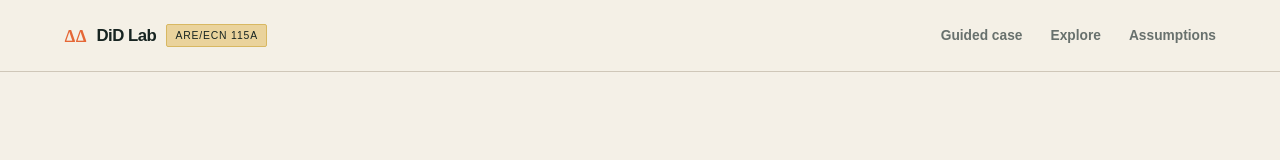
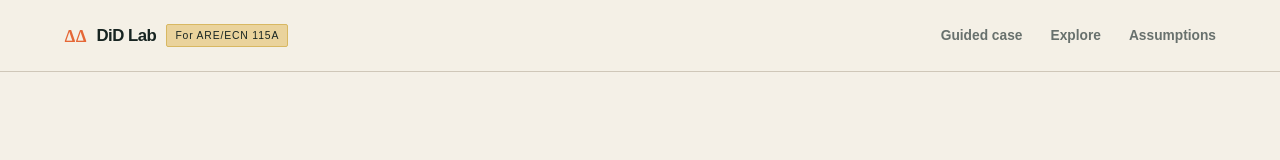
Before and after one commit to rabedm/classes, a React (Vite) app in the folder ARE-ECN-115A-Economic-Development/did-lab/: page / in a window 1280 px wide. Shown: the top 160 px of the page. Built offline with nearby package versions, Linux system fonts and the light colour scheme.

Commit message:
Clarify ARE/ECN 115A course label (#4)
Co-authored-by: Rodrigo Abed Mosciaro <rabedm@MacBook-Air-89.local>

```diff
--- a/ARE-ECN-115A-Economic-Development/did-lab/src/App.tsx
+++ b/ARE-ECN-115A-Economic-Development/did-lab/src/App.tsx
@@ -417,7 +417,7 @@ export default function Home() {
   return (
     <main data-version="17">
       <header className="site-header">
-        <div className="brand-group"><a className="brand" href="#top" aria-label="DiD Lab home"><span className="brand-mark">ΔΔ</span><span className="brand-title">DiD Lab</span></a><span className="course-code">ARE/ECN 115A</span></div>
+        <div className="brand-group"><a className="brand" href="#top" aria-label="DiD Lab home"><span className="brand-mark">ΔΔ</span><span className="brand-title">DiD Lab</span></a><span className="course-code">For ARE/ECN 115A</span></div>
         <nav aria-label="Lesson navigation">
           <a href="#guided">Guided case</a>
           <a href="#explore">Explore</a>
@@ -490,7 +490,7 @@ export default function Home() {
       <Concepts />
 
       <footer>
-        <div className="footer-brand"><span className="brand-mark">ΔΔ</span><strong>DiD Lab</strong><span className="course-code">ARE/ECN 115A</span></div>
+        <div className="footer-brand"><span className="brand-mark">ΔΔ</span><strong>DiD Lab</strong><span className="course-code">For ARE/ECN 115A</span></div>
         <a href="#top">Back to top ↑</a>
       </footer>
     </main>
```
